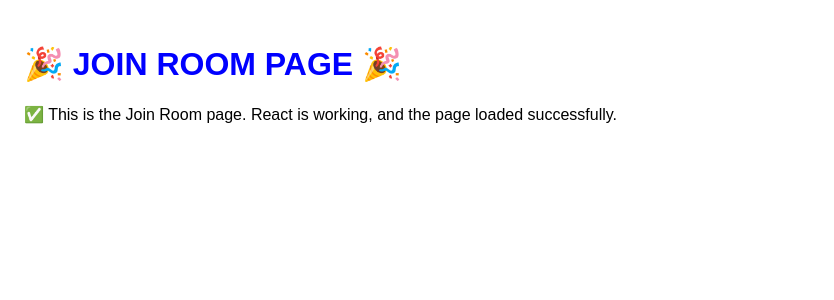
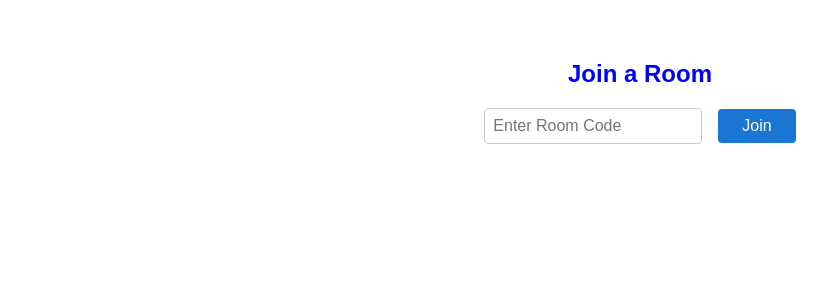
Before and after one commit to wbernal2/SpotifyRoom, a React app in the folder rooms/frontend/: page /join in a window 1280 px wide. Shown: the top 300 px of the page, without its empty margins (0-834 px from the left). Built offline with nearby package versions, Linux system fonts and the light colour scheme; the HTML template or start-up script is replaced by a standard one.

Commit message:
Room Join Page

```diff
--- a/rooms/frontend/src/components/JoinRoomPage.js
+++ b/rooms/frontend/src/components/JoinRoomPage.js
@@ -1,10 +1,50 @@
-import React from "react";
+import React, { useState } from "react";
+import { useNavigate } from "react-router-dom";
 
 export default function JoinRoomPage() {
+  const [roomCode, setRoomCode] = useState("");
+  const navigate = useNavigate();
+
+  const handleJoin = (e) => {
+    e.preventDefault();
+    if (roomCode.trim()) {
+      navigate(`/room/${roomCode.trim()}`);
+    }
+  };
+
   return (
-    <div style={{ padding: "1rem", fontFamily: "sans-serif" }}>
-      <h1 style={{ color: "blue" }}>🎉 JOIN ROOM PAGE 🎉</h1>
-      <p>✅ This is the Join Room page. React is working, and the page loaded successfully.</p>
+    <div style={{ padding: "2rem", fontFamily: "sans-serif", textAlign: "center" }}>
+      <h2 style={{ color: "blue" }}>Join a Room</h2>
+      <form onSubmit={handleJoin}>
+        <input
+          type="text"
+          placeholder="Enter Room Code"
+          value={roomCode}
+          onChange={(e) => setRoomCode(e.target.value)}
+          style={{
+            padding: "0.5rem",
+            fontSize: "1rem",
+            borderRadius: "4px",
+            border: "1px solid #ccc",
+            marginRight: "1rem",
+            width: "200px",
+          }}
+        />
+        <button
+          type="submit"
+          style={{
+            padding: "0.5rem 1.5rem",
+            fontSize: "1rem",
+            borderRadius: "4px",
+            border: "none",
+            background: "#1976d2",
+            color: "#fff",
+            cursor: "pointer",
+          }}
+        >
+          Join
+        </button>
+      </form>
     </div>
   );
 }
```
